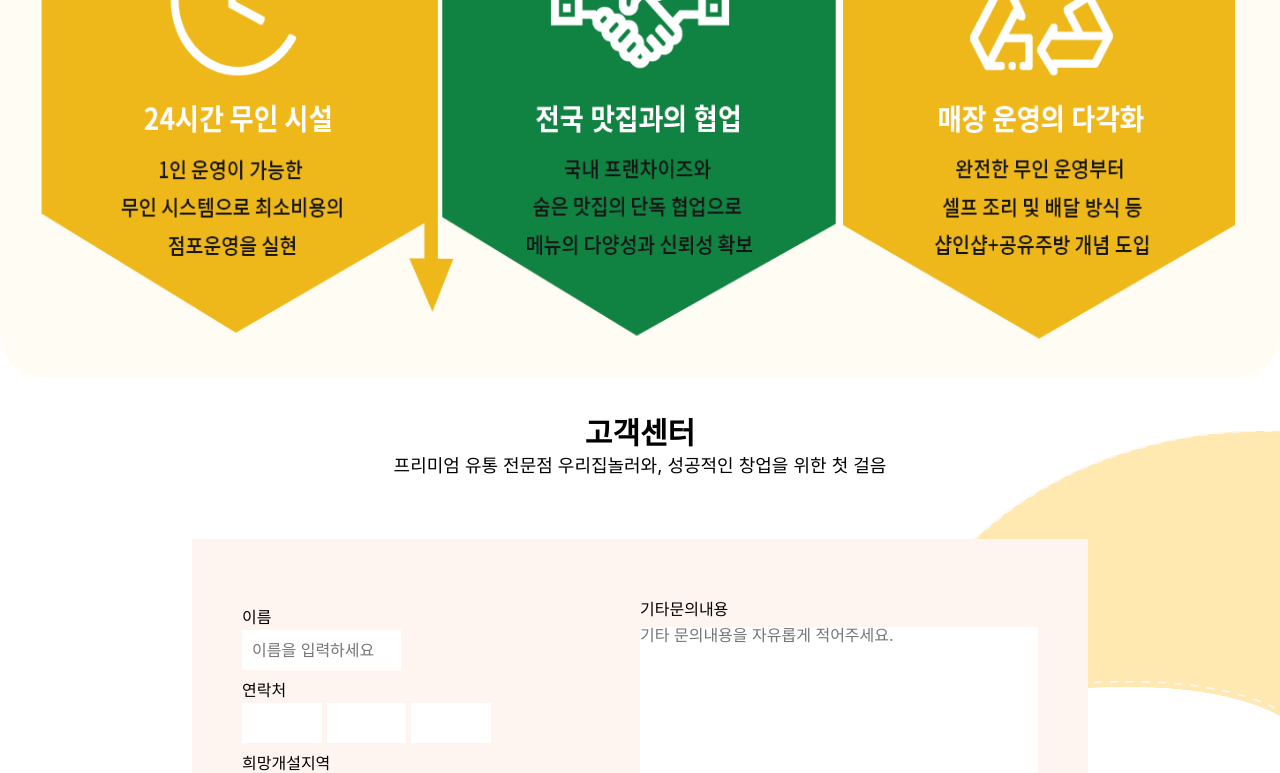
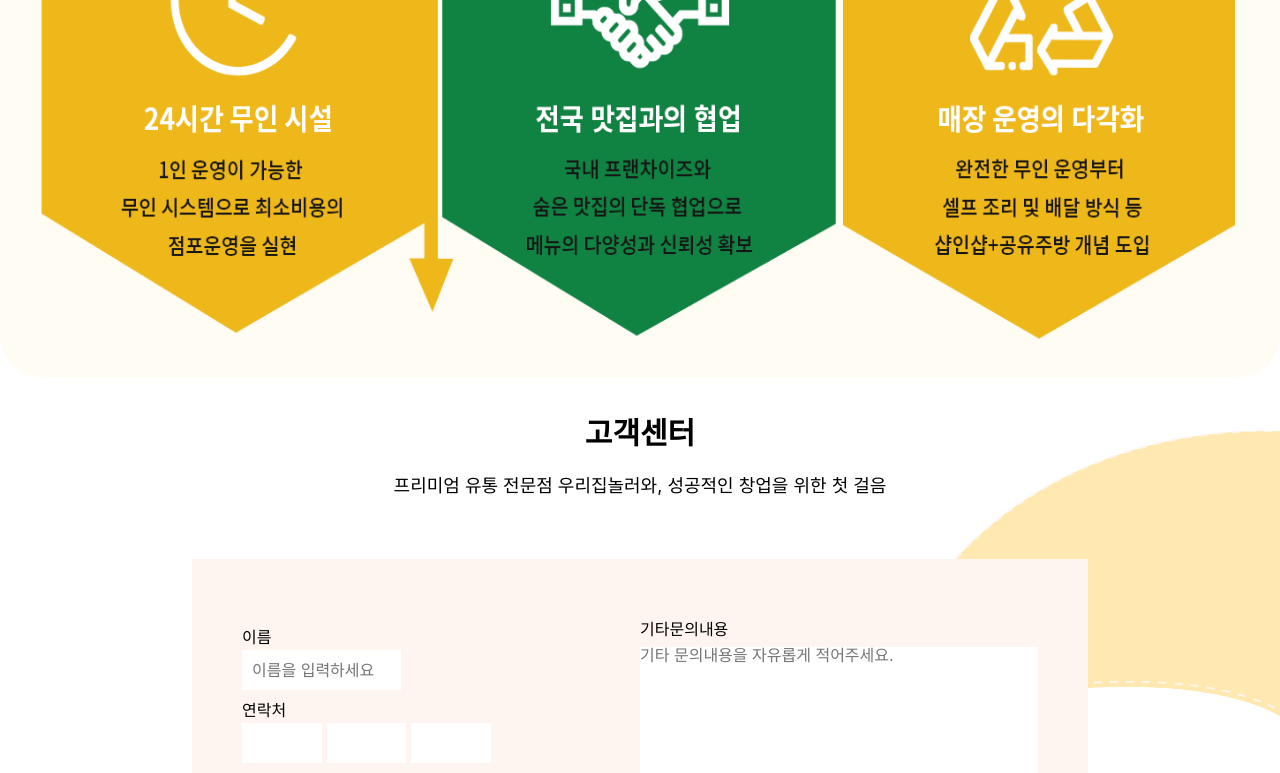
Before and after one commit to cscat8249/wn-official-nextJS, a Next.js app: page / in a window 1280 px wide. Shown: the part 5764-6537 px from the top of the page. Built offline with nearby package versions, Linux system fonts and the light colour scheme.

Commit message:
고객센터 수정

```diff
--- a/styles/Affiliateinquiry.module.scss
+++ b/styles/Affiliateinquiry.module.scss
@@ -16,7 +16,7 @@
         .title {
             font-size: 30px;
             font-weight: 700;
-            margin-bottom: 2%;
+            margin-bottom: 6%;
         }
         .desc {
             font-size: 18px;
@@ -187,6 +187,12 @@
 
 @include mobile {
     .affiliateinquiry_wrap {
+        .affiliateinquiry_title_wrap {
+            .desc {
+                width: 80%;
+                line-height: 1.4;
+            }
+        }
         .form {
             width: 80%;
             height: 100%;
```
